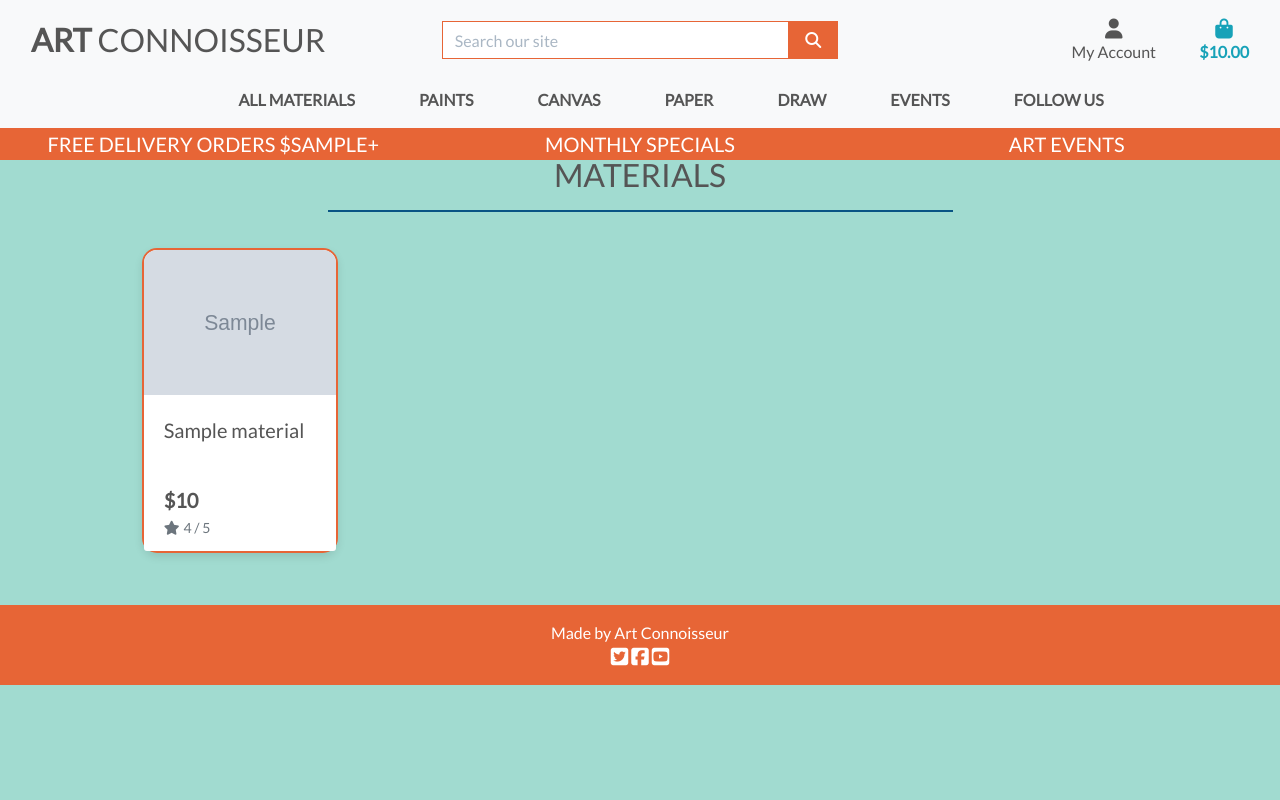
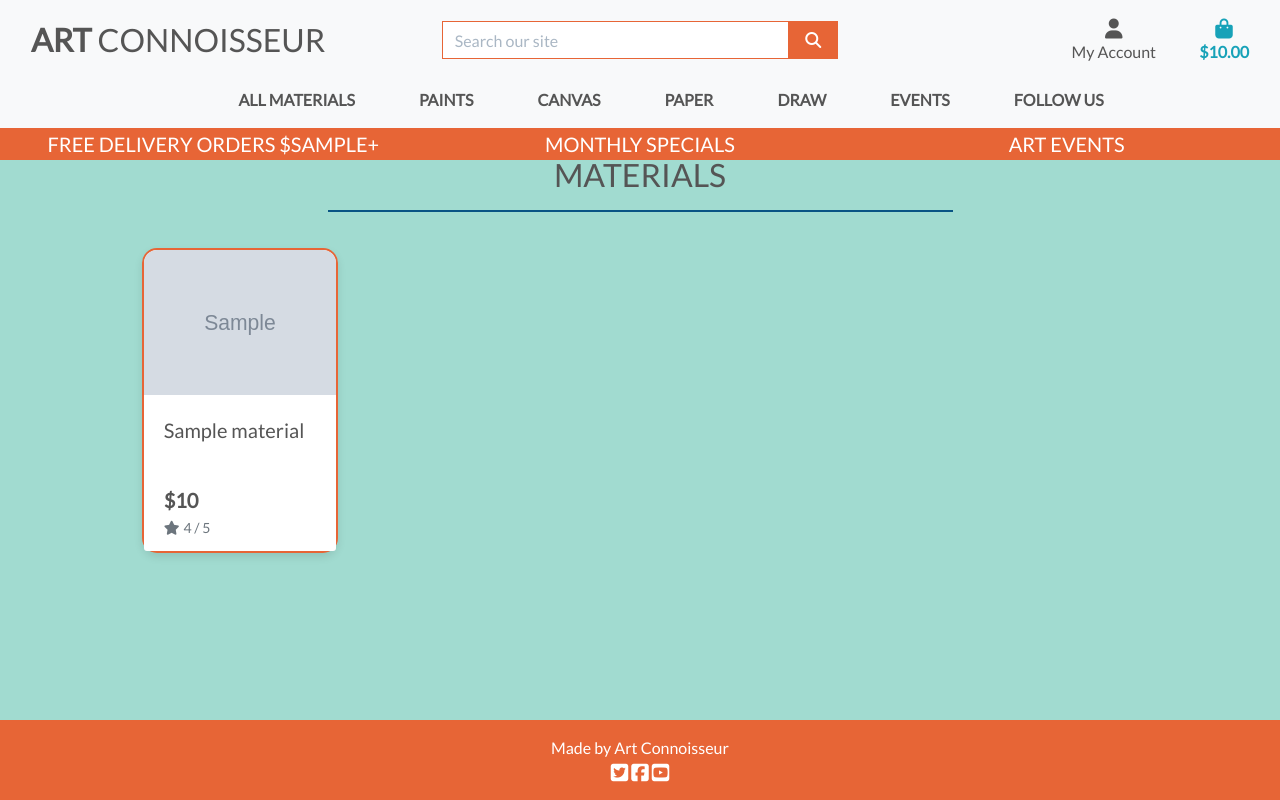
Before and after one commit to sven-cork/art-connoisseur, a Django app: template materials/templates/materials/materials.html in a window 1280 px wide. Run offline with Django 3.2, Linux system fonts and the light colour scheme; the template is opened without the code that fills it: most values are stand-ins (such as "Sample title", 1, 10 or a date in 2020); grey boxes marked "Sample" are stand-in pictures; some libraries are stand-ins or nearby versions; some web fonts are replaced.

Commit message:
Adjust footer for material_detail.html and edit_materials.html

```diff
--- a/art_connoisseur/settings.py
+++ b/art_connoisseur/settings.py
@@ -11,7 +11,7 @@ SECRET_KEY = os.environ.get('SECRET_KEY')
 # Build paths inside the project like this: BASE_DIR / 'subdir'.
 BASE_DIR = Path(__file__).resolve().parent.parent
 
-DEBUG = False
+DEBUG = True
 
 ALLOWED_HOSTS = ['art-connoisseur.herokuapp.com', 'art-connoisseur-a8261f99bee6.herokuapp.com', '8000-svencork-artconnoisseur-ubxpcz6nova.ws-eu105.gitpod.io', '8000-svencork-artconnoisseur-ubxpcz6nova.ws-eu104.gitpod.io', 'localhost']
 
--- a/home/templates/home/index.html
+++ b/home/templates/home/index.html
@@ -15,7 +15,7 @@
         <div class="row body-content">
             <div class="col-7 col-md-6 my-auto special-offer-bar">
                 <h1 class="display-4 logo-font text-black smaller-font">
-                    <strong>High-quality</strong> art products
+                    High-quality art products
                 </h1>
                 <div class="my-5">
                     <h4>
--- a/materials/templates/materials/materials.html
+++ b/materials/templates/materials/materials.html
@@ -29,4 +29,15 @@
         </div>
     </div>
     <div class="mb-5"></div>
+    <style>
+        body {
+            min-height: 100vh;
+            display: flex;
+            flex-direction: column;
+        }
+
+        .sign-out-container {
+            flex: 1;
+        }
+    </style>
 {% endblock %}
--- a/templates/errors/404.html
+++ b/templates/errors/404.html
@@ -14,9 +14,9 @@
     <div class="container">
         <div class="row body-content">
             <div class="col-7 col-md-6 my-auto special-offer-bar">
-                <h1 class="display-4 logo-font text-black smaller-font">
+                <h2 class="display-4 logo-font text-black smaller-font">
                     Sorry, the page you are looking for is not currently available.
-                </h1>
+                </h2>
                 <div class="my-5">
                     <h4>
                         <a href="{% url 'materials' %}" class="shop-now-button btn btn-lg rounded-0 text-uppercase py-3">Browse Materials</a>
@@ -30,6 +30,7 @@
 {% block extra_css %}
     <style>
         body {
+            background: url('/media/greek_statue_freepik_freepik.jpg') no-repeat right top fixed;
             min-height: 100vh;
             display: flex;
             flex-direction: column;
```
Also changed, not shown: TEST_VALIDATION.md (+1 -1 lines), materials/templates/materials/material_detail.html (+13 -0 lines), README.md.
